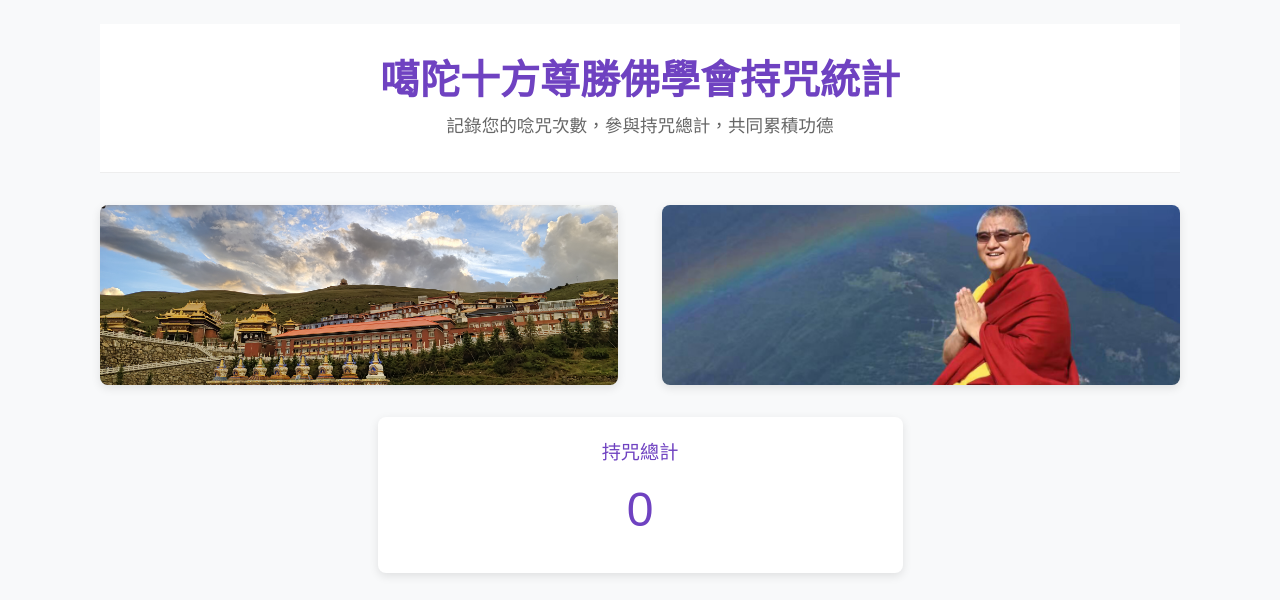
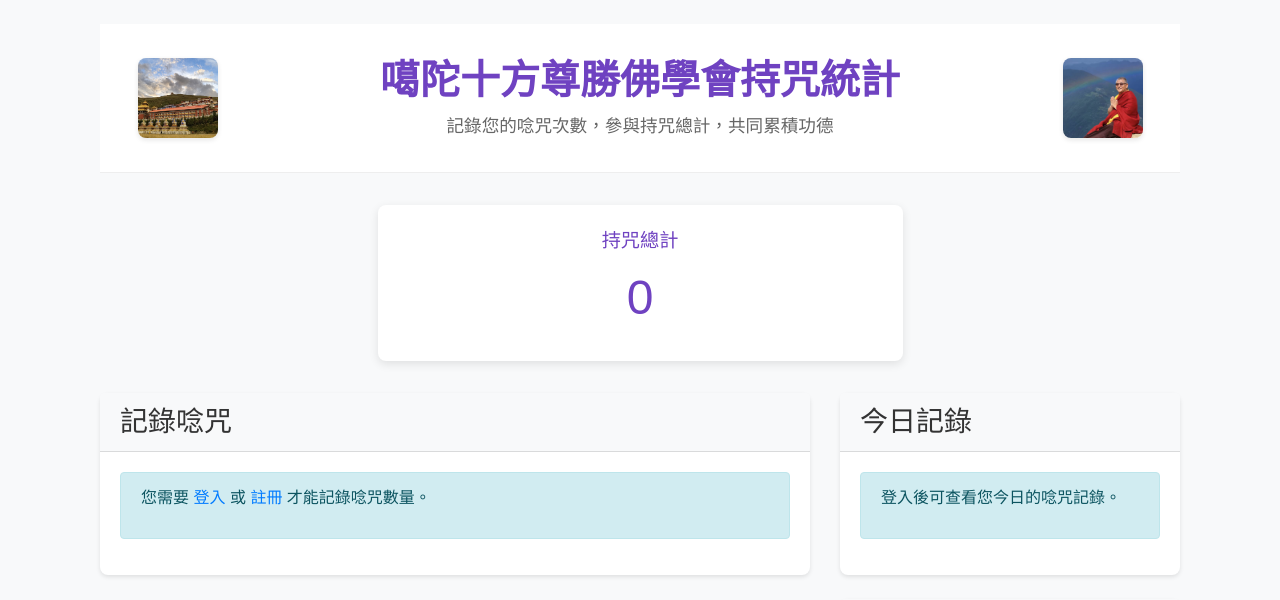
Before and after one commit to BenLin77/mantra_count, a Flask app: page / in a window 1280 px wide. Shown: the part 58-658 px from the top of the page. Run offline with Flask 3, Linux system fonts and the light colour scheme; data that the repository does not hold is empty; some libraries are stand-ins or nearby versions.

Commit message:
調整介面

```diff
--- a/app/static/css/style.css
+++ b/app/static/css/style.css
@@ -124,6 +124,15 @@ body {
     object-fit: cover;
 }
 
+/* 小型圖片樣式 */
+.small-image {
+    width: 80px;
+    height: 80px;
+    object-fit: cover;
+    border-radius: 8px;
+    box-shadow: 0 2px 5px rgba(0, 0, 0, 0.1);
+}
+
 /* 統計卡片 */
 .stats-card {
     text-align: center;
@@ -165,4 +174,9 @@ body {
     .stats-count {
         font-size: 2.5rem;
     }
+
+    .small-image {
+        width: 60px;
+        height: 60px;
+    }
 }
--- a/app/templates/index.html
+++ b/app/templates/index.html
@@ -4,18 +4,16 @@
 <div class="container">
     <!-- 簡潔的頁面標題區 -->
     <div class="page-header">
-        <h1 class="page-title">噶陀十方尊勝佛學會持咒統計</h1>
-        <p class="page-description">記錄您的唸咒次數，參與持咒總計，共同累積功德</p>
-    </div>
-
-    <!-- 簡潔的圖片展示區 -->
-    <div class="image-section">
-        <div class="image-row">
-            <div class="image-card">
-                <img src="{{ url_for('static', filename='img/temple.jpg') }}" alt="寺廟">
+        <div class="row align-items-center">
+            <div class="col-md-2 col-sm-3 text-center">
+                <img src="{{ url_for('static', filename='img/temple.jpg') }}" alt="寺廟" class="small-image">
             </div>
-            <div class="image-card">
-                <img src="{{ url_for('static', filename='img/lama.jpg') }}" alt="上師">
+            <div class="col-md-8 col-sm-6 text-center">
+                <h1 class="page-title">噶陀十方尊勝佛學會持咒統計</h1>
+                <p class="page-description">記錄您的唸咒次數，參與持咒總計，共同累積功德</p>
+            </div>
+            <div class="col-md-2 col-sm-3 text-center">
+                <img src="{{ url_for('static', filename='img/lama.jpg') }}" alt="上師" class="small-image">
             </div>
         </div>
     </div>
```
